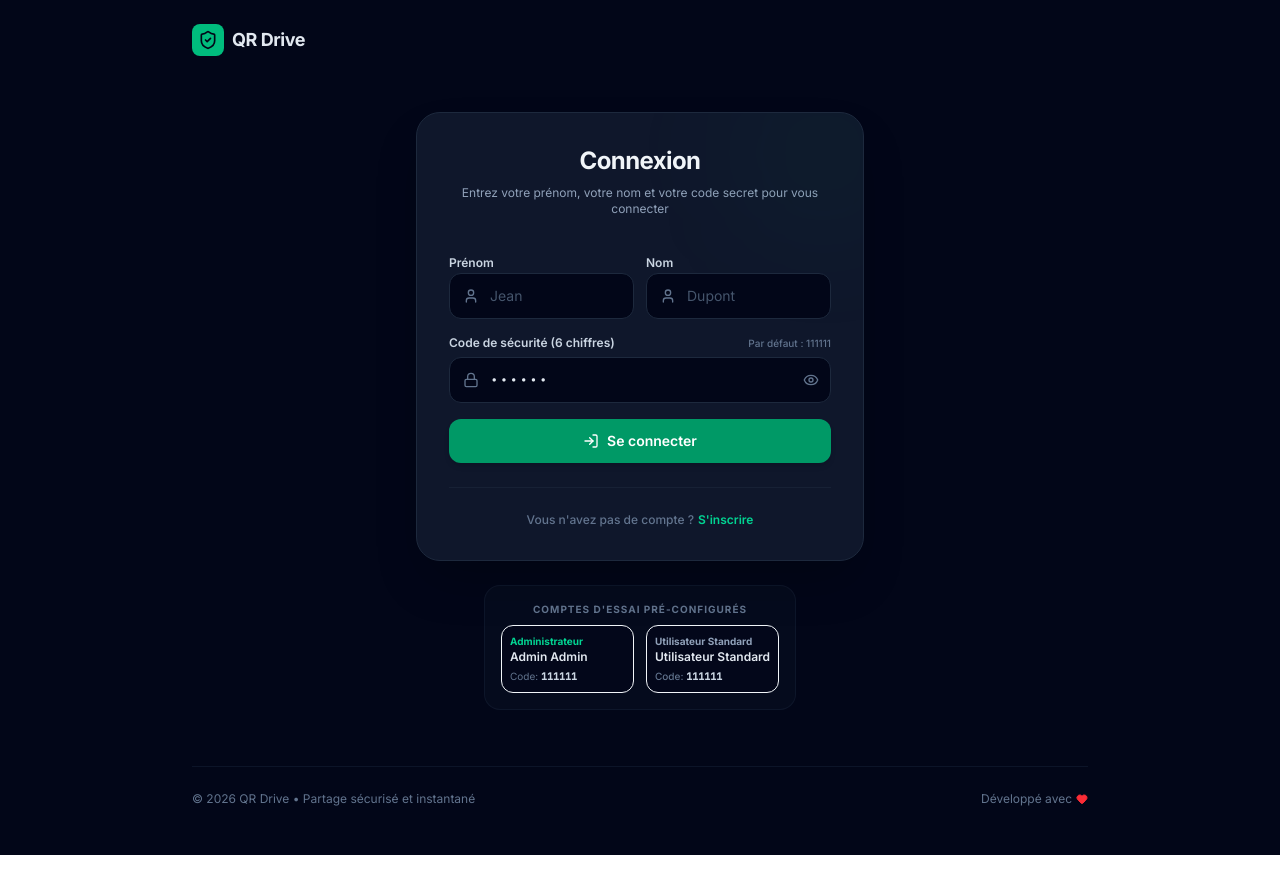
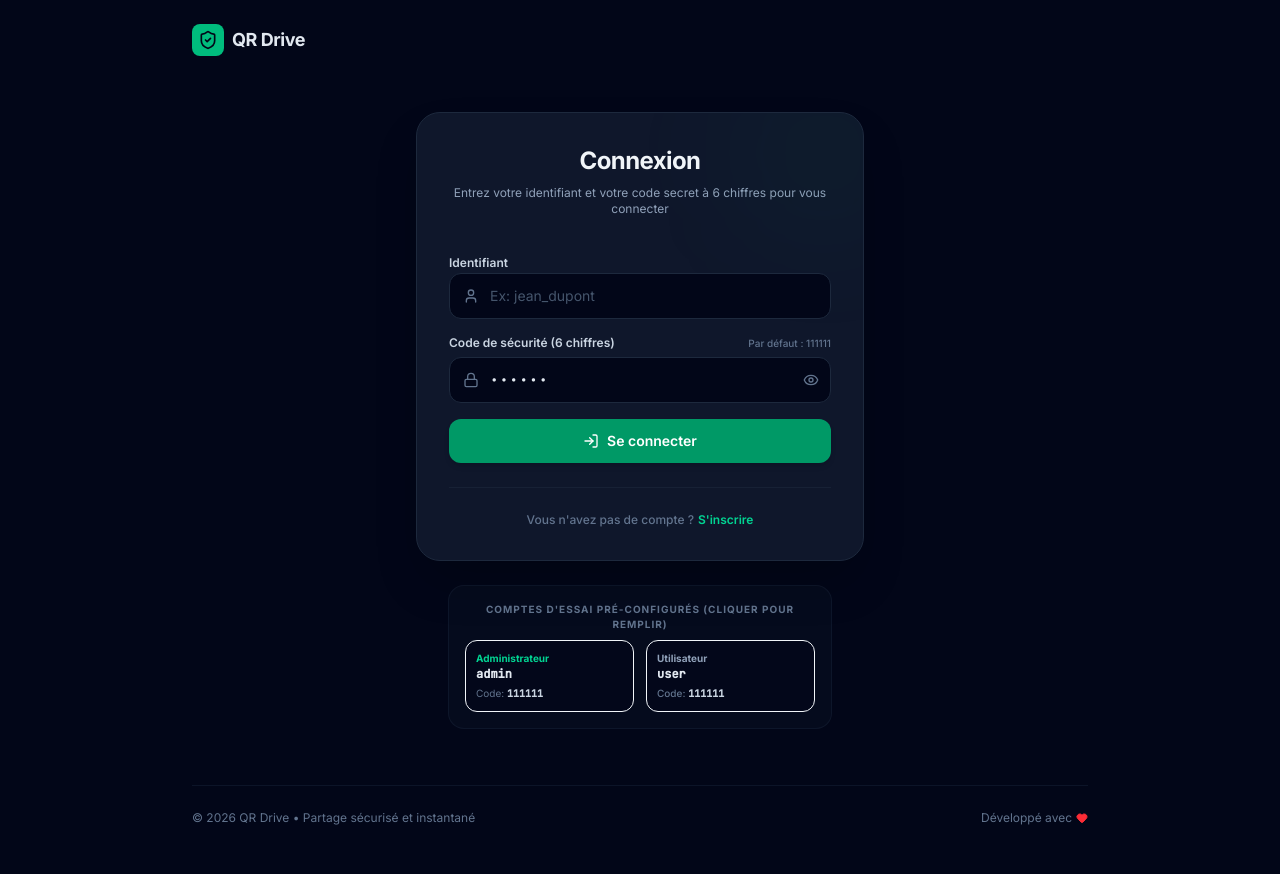
Before and after one commit to GAETANALM/QrBridge, a React (Vite) app: page / in a window 1280 px wide. Built offline with nearby package versions, Linux system fonts and the light colour scheme.

Commit message:
refactor: replace name fields with username in auth
Simplified user identification by replacing separate first and last name fields with a single username field across the frontend and backend. Added session verification on mount to ensure persistent auth state is valid.

```diff
--- a/server.ts
+++ b/server.ts
@@ -32,7 +32,7 @@ const USERS_FILE = path.join(UPLOADS_DIR, "users.json");
 const PASSWORD_SALT = "qrdrive-secret-salt-2026";
 
 // Session storage in memory (token -> user info)
-const SESSIONS = new Map<string, { id: string; prenom: string; nom: string; role: 'admin' | 'user' }>();
+const SESSIONS = new Map<string, { id: string; username: string; role: 'admin' | 'user' }>();
 
 function hashPassword(password: string): string {
   return crypto.createHmac("sha256", PASSWORD_SALT).update(password).digest("hex");
@@ -42,16 +42,14 @@ async function loadUsers(): Promise<any[]> {
   const defaultUsers = [
     {
       id: "admin-id",
-      prenom: "Admin",
-      nom: "Admin",
+      username: "admin",
       password: hashPassword("111111"),
       role: "admin",
       createdAt: new Date().toISOString()
     },
     {
       id: "user-id",
-      prenom: "Utilisateur",
-      nom: "Standard",
+      username: "user",
       password: hashPassword("111111"),
       role: "user",
       createdAt: new Date().toISOString()
@@ -66,48 +64,48 @@ async function loadUsers(): Promise<any[]> {
     const data = await fs.promises.readFile(USERS_FILE, "utf-8");
     const parsed = JSON.parse(data);
 
-    // Comprehensive check: if ANY user is missing prenom or nom, trigger migration
+    // Check if any user is missing "username" (needs migration to username schema)
     let needsMigration = false;
     if (Array.isArray(parsed)) {
       for (const u of parsed) {
-        if (!u || !u.prenom || !u.nom) {
+        if (!u || !u.username) {
           needsMigration = true;
           break;
         }
       }
     } else {
-      // If parsed is not an array, recreate users file
       await fs.promises.writeFile(USERS_FILE, JSON.stringify(defaultUsers, null, 2));
       return defaultUsers;
     }
 
     if (needsMigration) {
-      console.log("Migrating users.json to prenom/nom schema for all records");
+      console.log("Migrating users.json to single username schema");
       const migrated = parsed.map((u: any) => {
         if (!u) return null;
-        if (u.prenom && u.nom) {
-          return u; // Already fully migrated
+        if (u.username) {
+          return u;
         }
 
-        let prenom = "Utilisateur";
-        let nom = "Standard";
+        let username = "utilisateur";
+        if (u.prenom && u.nom) {
+          username = `${u.prenom.trim()}${u.nom.trim()}`.toLowerCase().normalize("NFD").replace(/[\u0300-\u036f]/g, "");
+        } else if (u.prenom) {
+          username = u.prenom.trim().toLowerCase().normalize("NFD").replace(/[\u0300-\u036f]/g, "");
+        } else if (u.id === "admin-id" || u.role === "admin") {
+          username = "admin";
+        } else if (u.id === "user-id") {
+          username = "user";
+        }
 
-        if (u.id === "admin-id" || u.email === "admin@qrdrive.com") {
-          prenom = "Admin";
-          nom = "Admin";
-        } else if (u.id === "user-id" || u.email === "user@qrdrive.com") {
-          prenom = "Utilisateur";
-          nom = "Standard";
-        } else if (u.email) {
-          const namePart = u.email.split("@")[0] || "utilisateur";
-          prenom = namePart.charAt(0).toUpperCase() + namePart.slice(1);
-          nom = "Standard";
+        // Strip any special characters from username
+        username = username.replace(/[^a-zA-Z0-9_\-]/g, "");
+        if (!username) {
+          username = "user_" + generateShortId();
         }
 
         return {
           id: u.id || "u_" + generateShortId(),
-          prenom: u.prenom || prenom,
-          nom: u.nom || nom,
+          username: username,
           password: u.password || hashPassword("111111"),
           role: u.role || "user",
           createdAt: u.createdAt || new Date().toISOString()
@@ -120,7 +118,7 @@ async function loadUsers(): Promise<any[]> {
     return parsed;
   } catch (error) {
     console.error("Error loading users:", error);
-    return [];
+    return defaultUsers;
   }
 }
 
@@ -161,32 +159,42 @@ async function requireAdmin(req: any, res: any, next: any) {
 // 1. Register a new user
 app.post("/api/auth/register", async (req, res) => {
   try {
-    const { prenom, nom, password } = req.body;
+    const { username, password } = req.body;
 
-    if (!prenom || !nom) {
-      return res.status(400).json({ error: "Le prénom et le nom sont requis." });
+    if (!username) {
+      return res.status(400).json({ error: "L'identifiant est requis." });
     }
 
-    const trimmedPrenom = prenom.trim();
-    const trimmedNom = nom.trim();
+    const trimmedUsername = username.trim();
     const passCode = password || "111111";
 
     if (!/^\d{6}$/.test(passCode)) {
       return res.status(400).json({ error: "Le mot de passe doit être un code à 6 chiffres." });
     }
 
-    const prenomLower = trimmedPrenom.toLowerCase();
-    const nomLower = trimmedNom.toLowerCase();
+    const cleanSearch = (str: string) => {
+      if (!str) return "";
+      return str.trim()
+        .toLowerCase()
+        .normalize("NFD")
+        .replace(/[\u0300-\u036f]/g, "")
+        .replace(/[^a-zA-Z0-9_\-]/g, "");
+    };
+
+    const usernameLower = cleanSearch(trimmedUsername);
+    if (!usernameLower) {
+      return res.status(400).json({ error: "L'identifiant doit contenir au moins quelques lettres ou chiffres." });
+    }
+
     const users = await loadUsers();
 
-    if (users.find(u => u.prenom?.toLowerCase() === prenomLower && u.nom?.toLowerCase() === nomLower)) {
-      return res.status(400).json({ error: "Un compte avec ce prénom et ce nom existe déjà." });
+    if (users.find(u => u.username && cleanSearch(u.username) === usernameLower)) {
+      return res.status(400).json({ error: "Cet identifiant est déjà utilisé." });
     }
 
     const newUser = {
       id: "u_" + generateShortId(),
-      prenom: trimmedPrenom,
-      nom: trimmedNom,
+      username: trimmedUsername,
       password: hashPassword(passCode),
       role: "user",
       createdAt: new Date().toISOString()
@@ -196,15 +204,14 @@ app.post("/api/auth/register", async (req, res) => {
     await saveUsers(users);
 
     const token = crypto.randomBytes(32).toString("hex");
-    const userSession = { id: newUser.id, prenom: newUser.prenom, nom: newUser.nom, role: newUser.role as 'admin' | 'user' };
+    const userSession = { id: newUser.id, username: newUser.username, role: newUser.role as 'admin' | 'user' };
     SESSIONS.set(token, userSession);
 
     res.status(201).json({
       token,
       user: {
         id: newUser.id,
-        prenom: newUser.prenom,
-        nom: newUser.nom,
+        username: newUser.username,
         role: newUser.role,
         createdAt: newUser.createdAt
       }
@@ -218,38 +225,47 @@ app.post("/api/auth/register", async (req, res) => {
 // 2. Login
 app.post("/api/auth/login", async (req, res) => {
   try {
-    const { prenom, nom, password } = req.body;
+    const { username, password } = req.body;
 
-    if (!prenom || !nom || !password) {
-      return res.status(400).json({ error: "Le prénom, le nom et le code à 6 chiffres sont requis." });
+    if (!username || !password) {
+      return res.status(400).json({ error: "L'identifiant et le code à 6 chiffres sont requis." });
     }
 
-    const trimmedPrenom = prenom.trim();
-    const trimmedNom = nom.trim();
+    const trimmedUsername = username.trim();
 
     if (!/^\d{6}$/.test(password)) {
       return res.status(400).json({ error: "Le mot de passe doit être un code à 6 chiffres." });
     }
 
-    const prenomLower = trimmedPrenom.toLowerCase();
-    const nomLower = trimmedNom.toLowerCase();
+    const cleanSearch = (str: string) => {
+      if (!str) return "";
+      return str.trim()
+        .toLowerCase()
+        .normalize("NFD")
+        .replace(/[\u0300-\u036f]/g, "")
+        .replace(/[^a-zA-Z0-9_\-]/g, "");
+    };
+
+    const searchInput = cleanSearch(trimmedUsername);
     const users = await loadUsers();
-    const user = users.find(u => u.prenom?.toLowerCase() === prenomLower && u.nom?.toLowerCase() === nomLower);
+    const user = users.find(u => {
+      if (!u.username) return false;
+      return cleanSearch(u.username) === searchInput;
+    });
 
     if (!user || user.password !== hashPassword(password)) {
-      return res.status(401).json({ error: "Identifiants incorrects (Prénom/Nom ou Code erroné)." });
+      return res.status(401).json({ error: "Identifiants incorrects (Identifiant ou Code erroné)." });
     }
 
     const token = crypto.randomBytes(32).toString("hex");
-    const userSession = { id: user.id, prenom: user.prenom, nom: user.nom, role: user.role as 'admin' | 'user' };
+    const userSession = { id: user.id, username: user.username, role: user.role as 'admin' | 'user' };
     SESSIONS.set(token, userSession);
 
     res.json({
       token,
       user: {
         id: user.id,
-        prenom: user.prenom,
-        nom: user.nom,
+        username: user.username,
         role: user.role,
         createdAt: user.createdAt
       }
@@ -285,8 +301,7 @@ app.get("/api/admin/users", authenticateToken, requireAdmin, async (req, res) =>
     // Return users without passwords
     const safeUsers = users.map(u => ({
       id: u.id,
-      prenom: u.prenom,
-      nom: u.nom,
+      username: u.username || `${u.prenom || ''} ${u.nom || ''}`.trim() || 'utilisateur',
       role: u.role,
       createdAt: u.createdAt
     }));
@@ -331,8 +346,7 @@ app.patch("/api/admin/users/:id/role", authenticateToken, requireAdmin, async (r
 
     res.json({
       id,
-      prenom: users[userIndex].prenom,
-      nom: users[userIndex].nom,
+      username: users[userIndex].username || `${users[userIndex].prenom || ''} ${users[userIndex].nom || ''}`.trim(),
       role: users[userIndex].role,
       createdAt: users[userIndex].createdAt
     });
@@ -404,8 +418,7 @@ app.post("/api/upload", authenticateToken, async (req: any, res) => {
       downloads: 0,
       expiresAt: expiresAt || null,
       ownerId: req.user.id,
-      ownerPrenom: req.user.prenom,
-      ownerNom: req.user.nom,
+      ownerUsername: req.user.username || 'utilisateur',
     };
 
     // Save binary data and metadata
--- a/src/App.tsx
+++ b/src/App.tsx
@@ -23,23 +23,38 @@ export default function App() {
   const [isAuthChecking, setIsAuthChecking] = useState(true);
   const [activeTab, setActiveTab] = useState<'files' | 'users'>('files');
 
-  // Load auth state on mount
+  // Load and verify auth state on mount
   useEffect(() => {
+    async function checkExistingSession() {
       const savedToken = localStorage.getItem("qr_drive_token");
       const savedUserStr = localStorage.getItem("qr_drive_user");
 
       if (savedToken && savedUserStr) {
         try {
-        const savedUser = JSON.parse(savedUserStr);
-        setUser(savedUser);
+          const res = await fetch(getApiUrl("/api/auth/me"), {
+            headers: {
+              "Authorization": `Bearer ${savedToken}`
+            }
+          });
+          if (res.ok) {
+            const data = await res.json();
+            setUser(data.user);
             setToken(savedToken);
+            localStorage.setItem("qr_drive_user", JSON.stringify(data.user));
+          } else {
+            localStorage.removeItem("qr_drive_token");
+            localStorage.removeItem("qr_drive_user");
+          }
         } catch (err) {
-        console.error("Failed to parse saved user:", err);
+          console.error("Session verification failed:", err);
           localStorage.removeItem("qr_drive_token");
           localStorage.removeItem("qr_drive_user");
         }
       }
       setIsAuthChecking(false);
+    }
+
+    checkExistingSession();
   }, []);
 
   // Client-side Router setup
@@ -80,6 +95,7 @@ export default function App() {
     const savedToken = localStorage.getItem("qr_drive_token") || token;
     setUser(null);
     setToken(null);
+    setError(null);
     localStorage.removeItem("qr_drive_token");
     localStorage.removeItem("qr_drive_user");
     setActiveTab("files");
@@ -112,7 +128,7 @@ export default function App() {
       if (!response.ok) {
         if (response.status === 411 || response.status === 401) {
           handleLogout();
-          throw new Error("Votre session a expiré. Veuillez vous reconnecter.");
+          return;
         }
         throw new Error("Impossible de récupérer la liste des fichiers.");
       }
@@ -225,7 +241,7 @@ export default function App() {
             <div className="bg-slate-900 border border-slate-800 rounded-xl px-4 py-2 flex items-center space-x-3 text-xs">
               <div className="h-2 w-2 rounded-full bg-emerald-500 animate-pulse" />
               <div className="text-left">
-                <p className="font-semibold text-slate-300 truncate max-w-[150px]">{user.prenom} {user.nom}</p>
+                <p className="font-semibold text-slate-300 truncate max-w-[150px]">{user.username}</p>
                 <p className="text-[10px] text-slate-500 font-bold uppercase tracking-wider flex items-center gap-1">
                   {user.role === "admin" ? (
                     <>
--- a/src/components/AdminUsersTab.tsx
+++ b/src/components/AdminUsersTab.tsx
@@ -4,13 +4,12 @@ import { motion, AnimatePresence } from "motion/react";
 import { getApiUrl } from "../types";
 
 interface AdminUsersTabProps {
-  currentUser: { id: string; prenom: string; nom: string; role: 'admin' | 'user' } | null;
+  currentUser: { id: string; username: string; role: 'admin' | 'user' } | null;
 }
 
 interface UserData {
   id: string;
-  prenom: string;
-  nom: string;
+  username: string;
   role: 'admin' | 'user';
   createdAt: string;
 }
@@ -210,7 +209,7 @@ export default function AdminUsersTab({ currentUser }: AdminUsersTabProps) {
               {users.map((u) => {
                 const isSelf = u.id === currentUser?.id;
                 const isActing = actionUserId === u.id;
-                const fullName = `${u.prenom} ${u.nom}`;
+                const fullName = u.username || 'utilisateur';
 
                 return (
                   <tr key={u.id} className="text-xs hover:bg-slate-900/30 transition-colors">
--- a/src/components/AuthPage.tsx
+++ b/src/components/AuthPage.tsx
@@ -9,8 +9,7 @@ interface AuthPageProps {
 
 export default function AuthPage({ onAuthSuccess }: AuthPageProps) {
   const [mode, setMode] = useState<'login' | 'register'>('login');
-  const [prenom, setPrenom] = useState('');
-  const [nom, setNom] = useState('');
+  const [username, setUsername] = useState('');
   const [password, setPassword] = useState('111111'); // prefill default 6-digit passcode
   const [confirmPassword, setConfirmPassword] = useState('111111');
   const [showPassword, setShowPassword] = useState(false);
@@ -28,7 +27,7 @@ export default function AuthPage({ onAuthSuccess }: AuthPageProps) {
     e.preventDefault();
     setError(null);
 
-    if (!prenom.trim() || !nom.trim() || !password) {
+    if (!username.trim() || !password) {
       setError("Veuillez remplir tous les champs.");
       return;
     }
@@ -53,8 +52,7 @@ export default function AuthPage({ onAuthSuccess }: AuthPageProps) {
           "Content-Type": "application/json"
         },
         body: JSON.stringify({
-          prenom: prenom.trim(),
-          nom: nom.trim(),
+          username: username.trim(),
           password
         })
       });
@@ -120,19 +118,17 @@ export default function AuthPage({ onAuthSuccess }: AuthPageProps) {
             </h1>
             <p className="text-xs text-slate-400 mt-2">
               {mode === 'login'
-                ? "Entrez votre prénom, votre nom et votre code secret pour vous connecter"
-                : "Inscrivez-vous simplement avec votre prénom et nom"
+                ? "Entrez votre identifiant et votre code secret à 6 chiffres pour vous connecter"
+                : "Inscrivez-vous simplement avec l'identifiant de votre choix"
               }
             </p>
           </div>
 
           <form onSubmit={handleSubmit} className="space-y-4">
 
-            {/* First Name & Last Name in same row or block */}
-            <div className="grid grid-cols-2 gap-3">
-              {/* First Name Field */}
+            {/* Identifiant Field */}
             <div className="space-y-1.5">
-                <label className="text-xs font-semibold text-slate-300">Prénom</label>
+              <label className="text-xs font-semibold text-slate-300">Identifiant</label>
               <div className="relative">
                 <span className="absolute inset-y-0 left-0 pl-3.5 flex items-center text-slate-500 pointer-events-none">
                   <UserIcon className="h-4 w-4" />
@@ -140,30 +136,11 @@ export default function AuthPage({ onAuthSuccess }: AuthPageProps) {
                 <input
                   type="text"
                   required
-                    placeholder="Jean"
-                    value={prenom}
-                    onChange={(e) => setPrenom(e.target.value)}
+                  placeholder="Ex: jean_dupont"
+                  value={username}
+                  onChange={(e) => setUsername(e.target.value)}
                   className="w-full bg-slate-950 border border-slate-800 focus:border-emerald-500/50 rounded-xl pl-10 pr-4 py-3 text-sm text-slate-200 placeholder-slate-600 focus:outline-none transition-colors"
                 />
-                </div>
-              </div>
-
-              {/* Last Name Field */}
-              <div className="space-y-1.5">
-                <label className="text-xs font-semibold text-slate-300">Nom</label>
-                <div className="relative">
-                  <span className="absolute inset-y-0 left-0 pl-3.5 flex items-center text-slate-500 pointer-events-none">
-                    <UserIcon className="h-4 w-4" />
-                  </span>
-                  <input
-                    type="text"
-                    required
-                    placeholder="Dupont"
-                    value={nom}
-                    onChange={(e) => setNom(e.target.value)}
-                    className="w-full bg-slate-950 border border-slate-800 focus:border-emerald-500/50 rounded-xl pl-10 pr-4 py-3 text-sm text-slate-200 placeholder-slate-600 focus:outline-none transition-colors"
-                  />
-                </div>
               </div>
             </div>
 
@@ -288,18 +265,34 @@ export default function AuthPage({ onAuthSuccess }: AuthPageProps) {
             transition={{ delay: 0.1 }}
             className="mt-6 bg-slate-900/30 border border-slate-800/40 rounded-2xl p-4 text-center max-w-sm mx-auto"
           >
-            <p className="text-[10px] font-bold text-slate-500 uppercase tracking-widest mb-2">Comptes d'essai pré-configurés</p>
+            <p className="text-[10px] font-bold text-slate-500 uppercase tracking-widest mb-2">Comptes d'essai pré-configurés (Cliquer pour remplir)</p>
             <div className="grid grid-cols-2 gap-3 text-left">
-              <div className="bg-slate-950/60 p-2 rounded-xl border border-slate-850">
+              <button
+                type="button"
+                onClick={() => {
+                  setUsername("admin");
+                  setPassword("111111");
+                  setError(null);
+                }}
+                className="bg-slate-950/60 hover:bg-slate-950/90 hover:border-emerald-500/30 p-2.5 rounded-xl border border-slate-850 text-left transition-all cursor-pointer focus:outline-none w-full"
+              >
                 <p className="text-[10px] font-bold text-emerald-400">Administrateur</p>
-                <p className="text-xs font-semibold text-slate-200">Admin Admin</p>
-                <p className="text-[10px] text-slate-500 mt-1">Code: <span className="font-mono text-slate-300 select-all font-bold">111111</span></p>
-              </div>
-              <div className="bg-slate-950/60 p-2 rounded-xl border border-slate-850">
-                <p className="text-[10px] font-bold text-slate-400">Utilisateur Standard</p>
-                <p className="text-xs font-semibold text-slate-200">Utilisateur Standard</p>
-                <p className="text-[10px] text-slate-500 mt-1 font-medium">Code: <span className="font-mono text-slate-300 select-all font-bold">111111</span></p>
-              </div>
+                <p className="text-xs font-semibold text-slate-200 font-mono">admin</p>
+                <p className="text-[10px] text-slate-500 mt-1">Code: <span className="font-mono text-slate-300 font-bold">111111</span></p>
+              </button>
+              <button
+                type="button"
+                onClick={() => {
+                  setUsername("user");
+                  setPassword("111111");
+                  setError(null);
+                }}
+                className="bg-slate-950/60 hover:bg-slate-950/90 hover:border-slate-500/30 p-2.5 rounded-xl border border-slate-850 text-left transition-all cursor-pointer focus:outline-none w-full"
+              >
+                <p className="text-[10px] font-bold text-slate-400">Utilisateur</p>
+                <p className="text-xs font-semibold text-slate-200 font-mono">user</p>
+                <p className="text-[10px] text-slate-500 mt-1 font-medium">Code: <span className="font-mono text-slate-300 font-bold">111111</span></p>
+              </button>
             </div>
           </motion.div>
         )}
--- a/src/types.ts
+++ b/src/types.ts
@@ -7,14 +7,12 @@ export interface FileMetadata {
   downloads: number;
   expiresAt?: string | null;
   ownerId?: string;
-  ownerPrenom?: string;
-  ownerNom?: string;
+  ownerUsername?: string;
 }
 
 export interface User {
   id: string;
-  prenom: string;
-  nom: string;
+  username: string;
   role: 'admin' | 'user';
   createdAt: string;
 }
```
Lines whose indentation alone changed are shown as unchanged.
